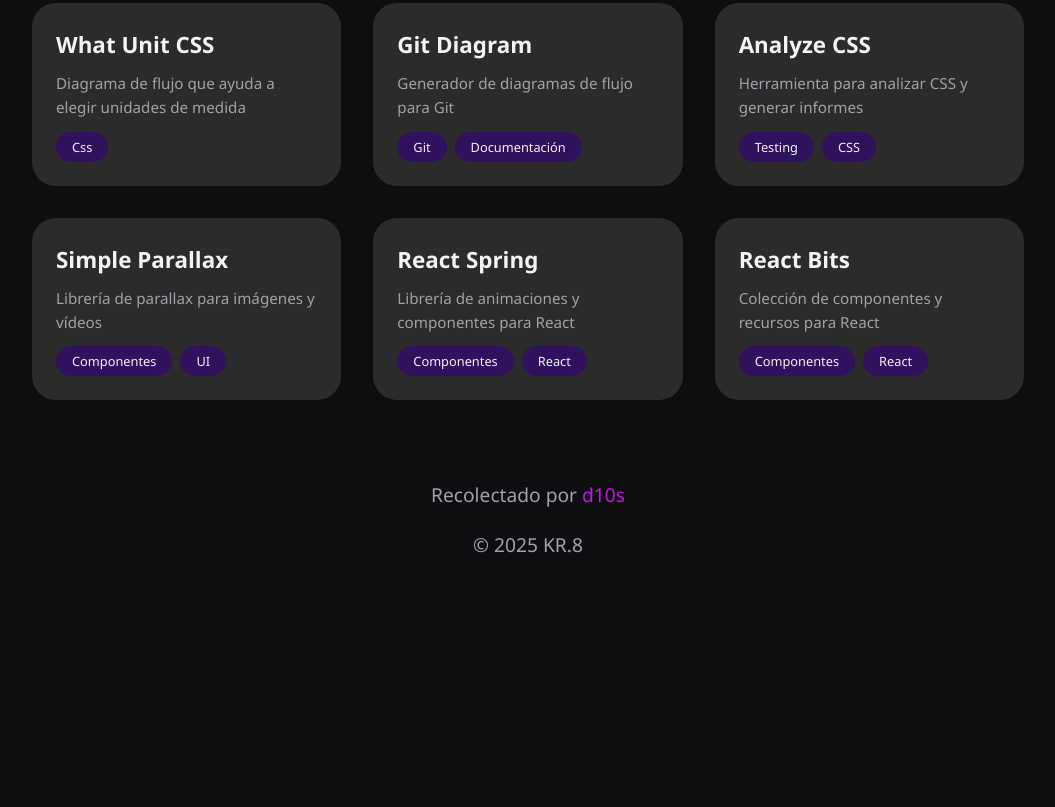
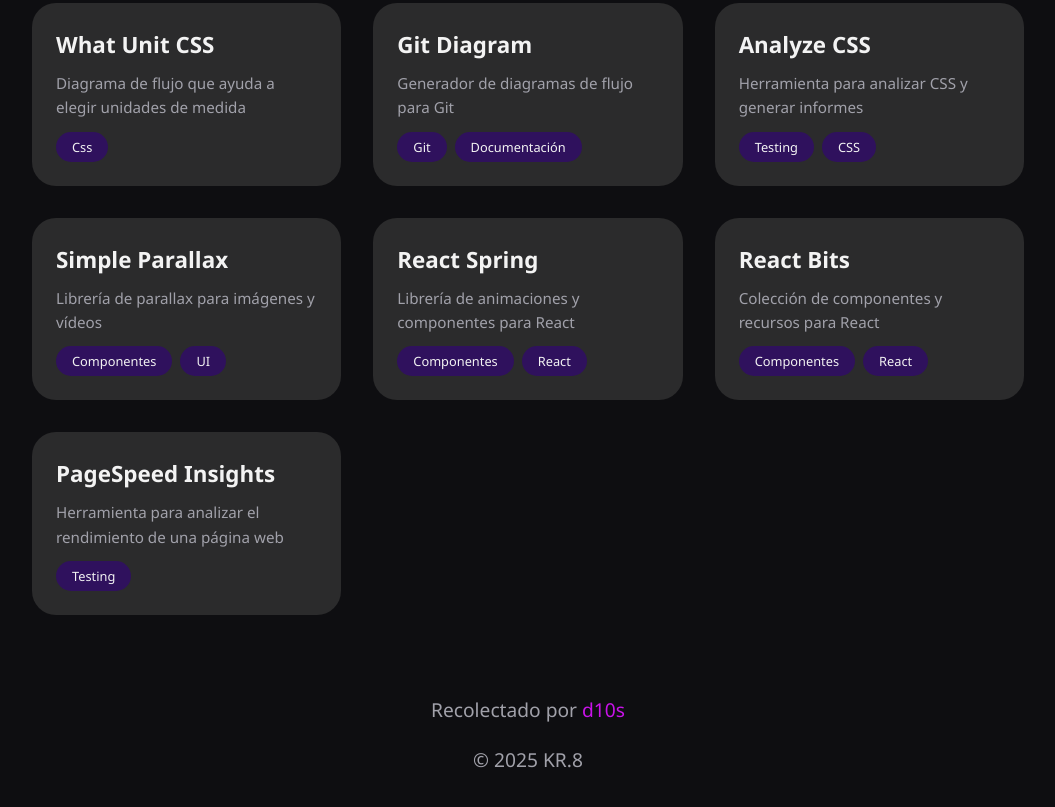
Before and after one commit to lmaKR8/RecursosDevs, a plain HTML site: page index.html in a window 1280 px wide. Shown: the part 1826-2633 px from the top of the page, without its empty margins (112-1167 px from the left). Before the commit the page ends 2438 px from the top, so only its background shows below. Drawn offline with Linux system fonts and the light colour scheme.

Commit message:
Añadir tarjeta de recurso "PageSpeed Insights" en la sección de lista

```diff
--- a/index.html
+++ b/index.html
@@ -359,6 +359,17 @@
                 </a>
             </article>
 
+            <article class="card" data-tags="testing">
+                <a href="https://pagespeed.web.dev" class="card__link" target="_blank" rel="noopener noreferrer">
+                    <h2 class="card__title">PageSpeed Insights</h2>
+                    <p class="card__description">
+                        Herramienta para analizar el rendimiento de una página web
+                    </p>
+                    <div class="card__tags">
+                        <span class="tag">Testing</span>
+                    </div>
+                </a>
+            </article>
         </section>
     </main>
 
```
